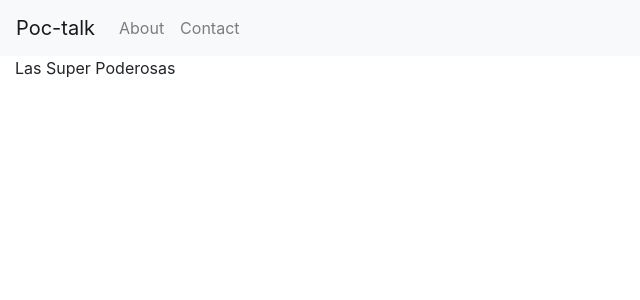
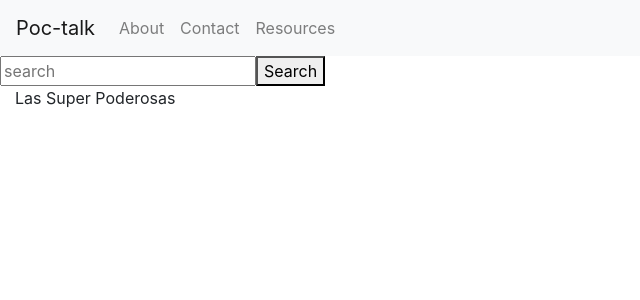
Before and after one commit to Mpolan16/poctalkapp, a React (Create React App) app in the folder client/: page /resources in a window 1280 px wide. Shown: the top 300 px of the page, without its empty margins (0-640 px from the left). Built offline with nearby package versions, Linux system fonts and the light colour scheme.

Commit message:
Added Resources page

```diff
--- a/client/src/App.js
+++ b/client/src/App.js
@@ -3,9 +3,11 @@ import { BrowserRouter as Router, Route, Switch } from "react-router-dom";
 import './App.css';
 import NavBar from './components/Navbar';
 import Footer from './components/Footer';
+// pages
 import Home from './pages/Home';
 import About from './pages/About';
 import Contact from './pages/Contact';
+import Resources from './pages/Resources';
 
 function App() {
   return (
@@ -15,6 +17,7 @@ function App() {
         <Route exact path={"/"} component={Home}/>
         <Route exact path={"/about"} component={About}/>
         <Route exact path={"/contact"} component={Contact}/>
+        <Route exact path={"/resources"} component={Resources}/>
         </Switch>
         <Footer/>
     </Router>
--- a/client/src/components/Navbar/index.js
+++ b/client/src/components/Navbar/index.js
@@ -12,6 +12,7 @@ function NavBar() {
                     <Nav className="mr-auto">
                         <Nav.Link href="/about">About</Nav.Link>
                         <Nav.Link href="/contact">Contact</Nav.Link>
+                        <Nav.Link href="/resources">Resources</Nav.Link>
                     </Nav>
                 </Navbar.Collapse>
             </Navbar>
--- /dev/null
+++ b/client/src/pages/Resources/index.js
@@ -0,0 +1,14 @@
+import React from "react";
+import Searchbar from '../../components/Searchbar';
+import Button from '../../components/Button';
+
+function Resource() {
+    return (
+        <>
+       <Searchbar/>
+        <Button/>
+        </>
+    );
+}
+
+export default Resource;
```
